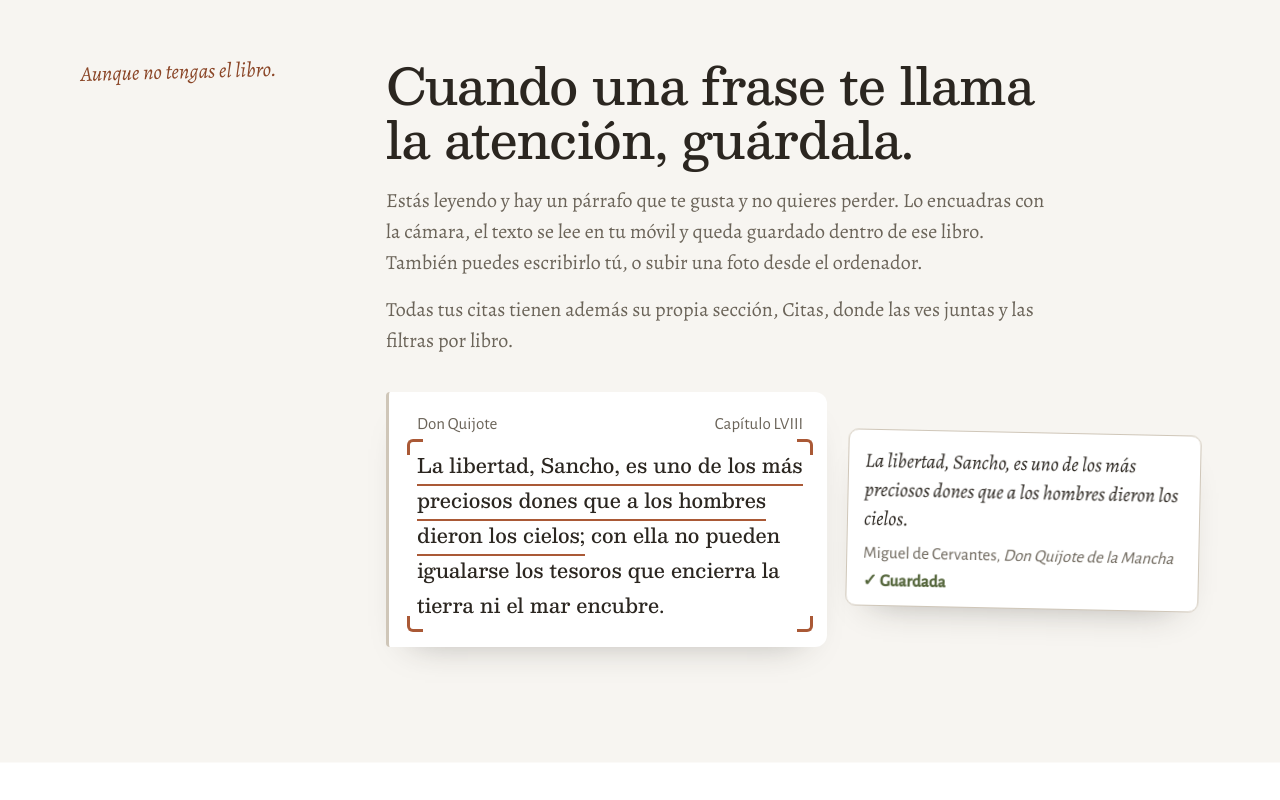
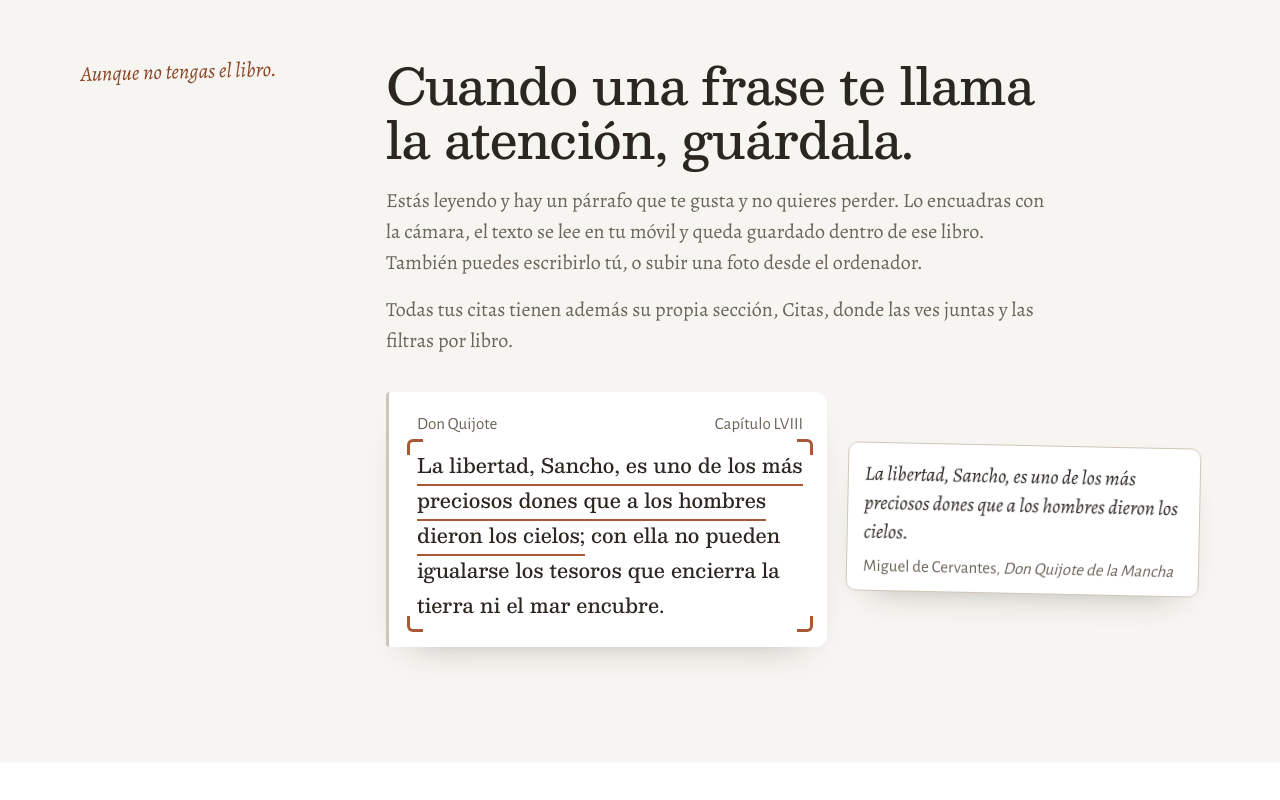
Before and after one commit to IsaSaete/biblioteca-frontend, a React (Vite) app: page / in a window 1280 px wide. Shown: the part 2419-3219 px from the top of the page. Built offline with nearby package versions, Linux system fonts and the light colour scheme; no server answers.

Commit message:
Remove the saved tick from the landing quote card
Co-Authored-By: Claude Sonnet 5.5 <noreply@anthropic.com>
Claude-Session: https://claude.ai/code/session_01PxgBujbFCA54HJni8btLPb

```diff
--- a/src/domains/landing/components/QuotesSection/QuotesSection.tsx
+++ b/src/domains/landing/components/QuotesSection/QuotesSection.tsx
@@ -213,15 +213,6 @@ const QuotesSection = () => {
             <span>
               {card.author}, <i>{card.book}</i>
             </span>
-            <Box
-              component="span"
-              sx={(theme) => ({
-                color: themeVars(theme).palette.landing.sage,
-                fontWeight: 700,
-              })}
-            >
-              ✓ {card.saved}
-            </Box>
           </Typography>
         </Box>
       </Box>
--- a/src/domains/landing/content/landingContent.ts
+++ b/src/domains/landing/content/landingContent.ts
@@ -76,6 +76,5 @@ export const quotesContent = {
     text: "La libertad, Sancho, es uno de los más preciosos dones que a los hombres dieron los cielos.",
     author: "Miguel de Cervantes",
     book: "Don Quijote de la Mancha",
-    saved: "Guardada",
   },
 } as const;
```
